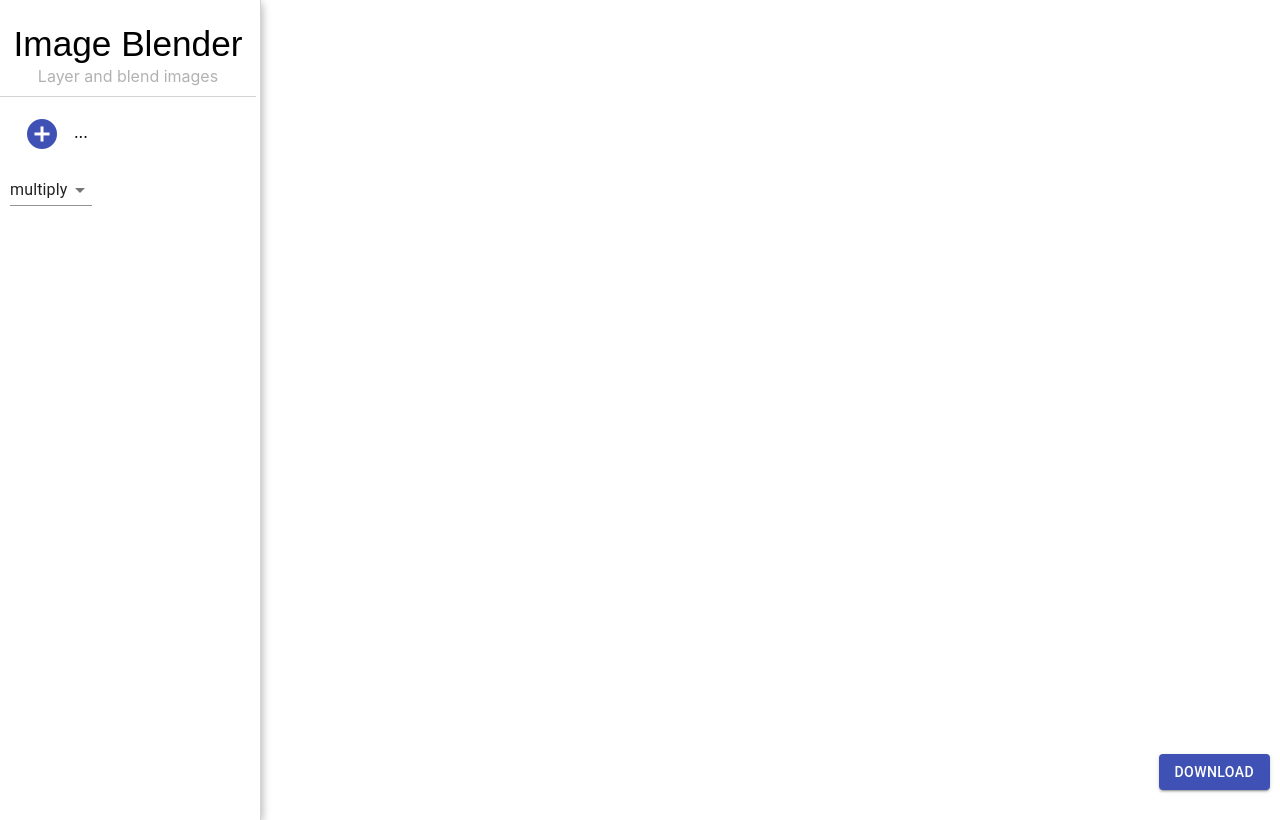
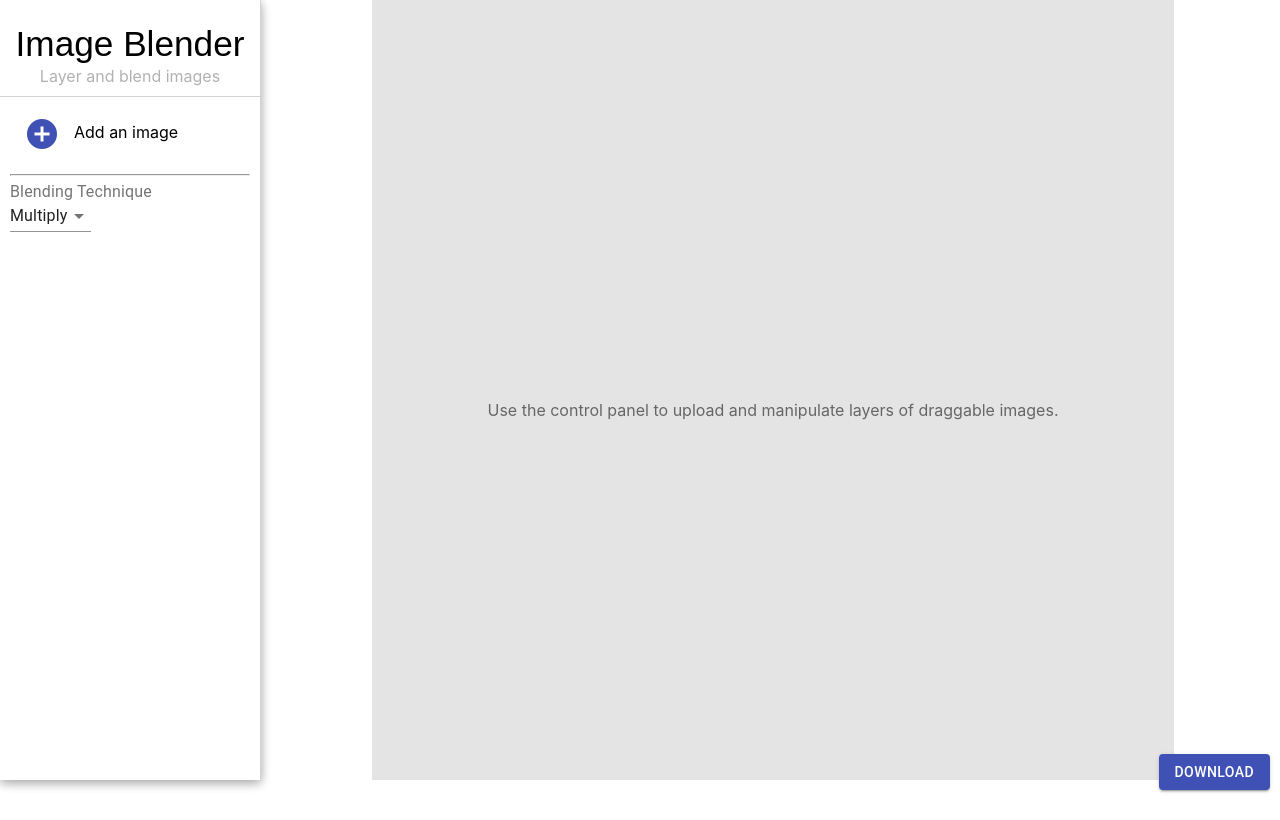
Before and after one commit to mkfreeman/image-blender, a React (Create React App) app: page / in a window 1280 px wide. Built offline with nearby package versions, Linux system fonts and the light colour scheme.

Commit message:
Add styles to controls

```diff
--- a/package.json
+++ b/package.json
@@ -12,6 +12,7 @@
     "material-ui": "^0.20.2",
     "react": "^16.8.6",
     "react-dom": "^16.8.6",
+    "react-draggable": "^3.3.2",
     "react-dropzone": "^10.1.7",
     "react-scripts": "3.0.1",
     "typescript": "^3.5.3"
--- a/src/App.css
+++ b/src/App.css
@@ -5,7 +5,7 @@
     position: fixed;
     top: 0;
     left: 0;
-    width: 256px;
+    width: 260px;
     z-index: 99999;
     background-color: #fff;
     padding-left:10px;
--- a/src/App.js
+++ b/src/App.js
@@ -3,10 +3,12 @@
 import MuiThemeProvider from 'material-ui/styles/MuiThemeProvider';
 import './App.css';
 import ImageLayer from "./ImageLayer";
-import domtoimage from 'dom-to-image'; // didn't work
+import domtoimage from 'dom-to-image';
 import { saveAs } from 'file-saver';
 import Button from '@material-ui/core/Button';
 import AppControls from "./AppControls";
+import Draggable from 'react-draggable';
+
 class App extends Component {
     constructor(props) {
         super(props);
@@ -27,7 +29,6 @@
         });
     }
     handleControlChange(id, val) {
-        console.log("change", id, val)
         let newState = {};
         newState[id] = val;
         this.setState(newState);
@@ -36,90 +37,61 @@
         return (
             <MuiThemeProvider>
                 <div>
-                    <div id="sideBar" style={{ width: "240px", padding: "10px" }}>
+                    <div id="sideBar" style={{ width: "240px", padding: "10px", height: "95vh" }}>
                         <div id="title">
                             <h1>Image Blender</h1>
                             <p>Layer and blend images</p>
                         </div>
                         <div id="content" >
                             {Array.from(Array(this.state.imageLayers).keys()).map((d, i) => {
-                                return (<ImageLayer key={d} onAdd={() => this.addLayer()} outputCanvas={"canvas" + i} />)
+                                return (<ImageLayer imageNum={d} key={d} onAdd={() => this.addLayer()} outputCanvas={"canvas" + i} />)
                             })
                             }
+                            <hr></hr>
+
                         </div>
                         <AppControls value={this.state.blendMode} update={(val) => this.handleControlChange("blendMode", val)} />
                     </div>
-                    <div id="canvasContainer" style={{ top: '0px', left: '250px', position: "absolute", mixBlendMode: this.state.blendMode }}>
+                    <div id="canvasContainer"
+                        style={{
+                            overflow: "hidden",
+                            top: '0px',
+                            left: '266px',
+                            position: "absolute",
+                            width: window.innerWidth - 266,
+                            height: window.innerHeight - 20,
+                            mixBlendMode: this.state.blendMode
+                        }}
+                    >
                         {Array.from(Array(this.state.imageLayers).keys()).map((d, i) => {
                             return (
-                                <canvas key={d} id={"canvas" + i} style={{ position: 'absolute', top: '0px', left: '0px', mixBlendMode: this.state.blendMode }} />
+                                <Draggable key={d} style={{ cursor: "pointer" }}>
+                                    <canvas id={"canvas" + i} style={{ position: 'absolute', top: '0px', left: '0px', mixBlendMode: this.state.blendMode }} />
+                                </Draggable>
                             )
                         })
+                        }
+                        {this.state.imageLayers === 1 &&
+                            <div style={{
+                                width: window.innerWidth * 0.9 - 350,
+                                height: window.innerHeight - 50,
+                                textAlign: "center",
+                                margin: "auto",
+                                verticalAlign: "middle"
+
+                            }}>
+                                <div style={{ opacity: .6, backgroundColor: "#d3d3d3", height: "100vh", paddingTop: "50vh" }}>
+                                    <div>Use the control panel to upload and manipulate layers of draggable images.</div>
+                                </div>
+                            </div>
+
                         }
                     </div>
                     <Button id="download" color="primary" variant="contained" onClick={() => this.download()}>Download</Button>
                 </div>
-            </MuiThemeProvider>
+            </MuiThemeProvider >
         )
     }
-
-
 }
 
 export default App;
-
-// Failed wrestling with different download options!
-
-// htmlToImage.toSvgDataURL(document.getElementById("canvasContainer"))
-//     .then(function (dataUrl) {
-//         var img = new Image();
-//         img.src = dataUrl;
-//         document.body.appendChild(img);
-//     })
-// html2canvas(document.getElementById("canvasContainer"), {
-//     onrendered: function (canvas) {
-//         alert("test2")
-//         // canvas is the final rendered <canvas> element
-//         document.body.appendChild(canvas);
-//         var myImage = canvas.toDataURL("image/png");
-//         window.open(myImage);
-//     },
-//     allowTaint: true
-// });
-// html2canvas(document.getElementById("canvasContainer")).then(function (canvas) {
-//     document.body.appendChild(canvas);
-// });
-
-// html2canvas(document.getElementById("canvasContainer")).then(function (canvas) {
-//     document.body.appendChild(canvas);
-// const imgData = canvas.toDataURL('image/png');
-// var w = window.open('about:blank', 'image from canvas');
-// w.document.write("<img src='" + imgData + "' alt='from canvas'/>");
-
-
-// this.href = imgData;
-// this.click()
-// });
-
-// Works, just not with ref!
-// domtoimage.toPng(document.getElementById("canvasContainer"))
-//     .then(function (dataUrl) {
-//         var img = new Image();
-//         img.src = dataUrl;
-//         document.body.appendChild(img);
-//     })
-//     .catch(function (error) {
-//         console.error('oops, something went wrong!', error);
-//     });
-
-    // setDownloadBlob(linkId, canvasId, filename) {
-//     let canvas = document.getElementById(canvasId);
-//     let link = document.getElementById(linkId);
-
-//     // Convert to blob and download
-//     canvas.toBlob(function (blob) {
-//         let url = URL.createObjectURL(blob);
-//         link.href = url;
-//         link.download = filename;
-//     });
-// }
--- a/src/AppControls.js
+++ b/src/AppControls.js
@@ -1,6 +1,7 @@
 "use strict";
 import React, { Component } from 'react';
 import Select from '@material-ui/core/Select';
+import InputLabel from '@material-ui/core/InputLabel';
 const options = [
     "normal",
     "multiply",
@@ -24,9 +25,10 @@
     render() {
         return (
             <div>
-                <Select value={this.props.value} onChange={(e, val) => this.props.update(e.target.value)}>
+                <InputLabel htmlFor="blend-mode">Blending Technique</InputLabel>
+                <Select name="blend-mode" value={this.props.value} onChange={(e, val) => this.props.update(e.target.value)}>
                     {options.map((d) =>
-                        <option key={d} value={d}>{d}</option>
+                        <option key={d} value={d}>{d.charAt(0).toUpperCase() + d.slice(1)}</option>
                     )}
                 </Select>
             </div>
--- /dev/null
+++ b/src/ImageControls.css
@@ -0,0 +1,7 @@
+.controlLabel {
+    opacity: .6
+}
+
+h2 {
+    font-weight: 300;
+}
--- a/src/ImageLayer.js
+++ b/src/ImageLayer.js
@@ -107,6 +107,7 @@
                         toggleValue={this.state.direction}
                         toggleChange={(val) => this.handleControlChange("direction", val)}
                         angleChange={(val) => this.handleControlChange("angle", val)}
+                        imageNum={this.props.imageNum}
                     />
                 }
             </div>
--- a/src/Uploader.js
+++ b/src/Uploader.js
@@ -1,5 +1,6 @@
-import React, {Component} from 'react';
-import Dropzone from 'react-dropzone'
+"use strict";
+import React, { Component } from 'react';
+import Dropzone from 'react-dropzone';
 import Icon from '@material-ui/core/Icon';
 import Button from '@material-ui/core/Button';
 
@@ -23,13 +24,13 @@
     render() {
         // const classes = useStyles();
         return (
-      <div>
+            <div style={{ cursor: "pointer" }}>
                 <Dropzone onDrop={(d) => this.onDrop(d)}>
-          {({getRootProps, getInputProps}) => (
+                    {({ getRootProps, getInputProps }) => (
                         <section>
-              <div {...getRootProps({className: 'dropzone'})}>
+                            <div {...getRootProps({ className: 'dropzone' })}>
                                 <input {...getInputProps()} />
-                <p><Button><Icon color="primary" fontSize="large">add_circle</Icon></Button>...</p>
+                                <p><Button><Icon color="primary" fontSize="large">add_circle</Icon></Button>Add an image</p>
                             </div>
                         </section>
                     )}
@@ -42,34 +43,3 @@
 }
 
 export default Uploader;
-
-
-// Create gradient, from middle to borders
-/*
-// Outside gradient (just for fun)
-var gradient = ctx.createRadialGradient(150, 150, 0,
-        150, 150, 150);
-
-var gradient = ctx.createRadialGradient(width/2, height/2, 0,
-            width/2, height/2, height/2);
-
-// Opaque white in the middle
-gradient.addColorStop(0, 'rgba(255,255,255,0)');
-
-// Transparent white at the borders
-gradient.addColorStop(1, 'rgba(255,255,255,1)');
-
-ctx.globalCompositeOperation = 'destination-out';
-ctx.fillStyle = gradient;
-ctx.fillRect(0, 0, width, height); // Fill rectangle over image with the gradient
-*/
-
-
- /* !!!!!!!! note -- you can't actually see through
-            canvas images, even if you have a transparent gradient.
-            To get this affect, you should use images and do the css
-            (as in marxandangles)
-
-
-            this was the crux! mix blend mode! see: https://getflywheel.com/layout/css-blend-modes/
-            */
```
Also changed, not shown: src/AnglePicker.js (+15 -15 lines), src/ImageControls.js (+15 -18 lines), 1 other file (tests, documents, lock files or other folders). Lines whose indentation alone changed are shown as unchanged.
